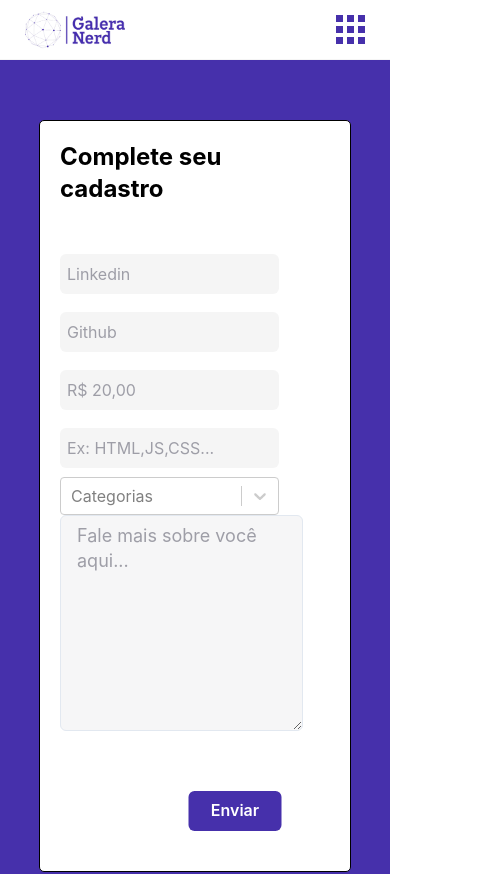
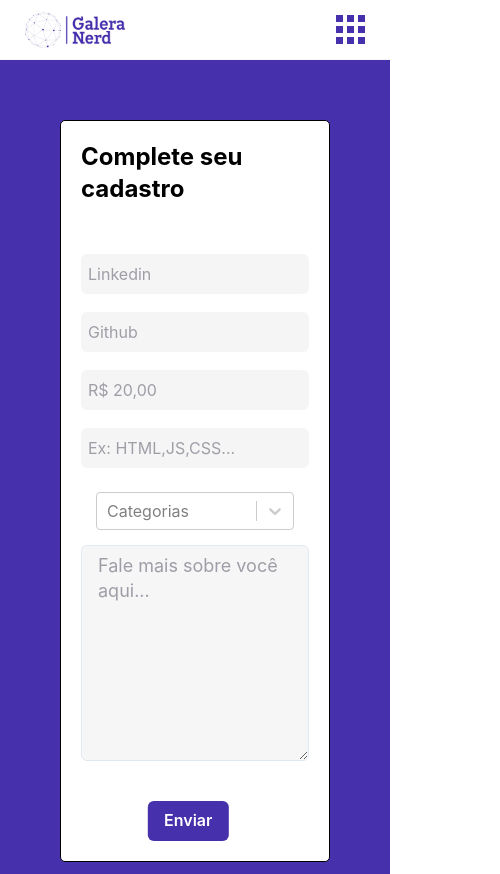
Before and after one commit to PauloHenriqueMagno/GaleraNerd, a React (Create React App) app: page /dev in a window 390 px wide. Shown: the top 874 px of the page, 500 px wide, since content can reach past the window. Built offline with nearby package versions, Linux system fonts and the light colour scheme; no server answers.

Commit message:
feature: mobile styled

```diff
--- a/src/components/DevForm/index.jsx
+++ b/src/components/DevForm/index.jsx
@@ -53,7 +53,6 @@ const DevForm = () => {
         desktop: "black solid 2px",
       }}
       sx={{
-        width: "80%",
         margin: "auto",
         display: "flex",
         flexDirection: "column",
@@ -91,7 +90,13 @@ const DevForm = () => {
             alignItems: "center",
           }}
         >
-          <Box sx={{ width: "90%" }}>
+          <Box
+            width={{
+              mobile: "100%",
+              desktop: "90%",
+            }}
+            padding={{ desktop: "15" }}
+          >
             <ComponentInput
               onChange={(e) => setLinkedin(e.target.value)}
               placeholderMessage="Linkedin"
@@ -110,7 +115,13 @@ const DevForm = () => {
               onChange={(e) => setTecnologyList(e.target.value)}
               placeholderMessage="Ex: HTML,JS,CSS..."
             />
-            <Box sx={{ width: "90%" }}>
+            <Box
+              width={{
+                mobile: "100%",
+                desktop: "90%",
+              }}
+              padding={{ mobile: "15" }}
+            >
               <Select
                 options={options}
                 isMulti
@@ -120,7 +131,7 @@ const DevForm = () => {
               />
             </Box>
           </Box>
-          <Box sx={{ width: "90%", height: "100%" }}>
+          <Box sx={{ width: "100%", height: "100%" }}>
             <TextAreaInput
               rows="8"
               onChange={(e) => setAbout(e.target.value)}
@@ -130,13 +141,13 @@ const DevForm = () => {
           </Box>
         </Box>
         <Button
+          left={{ mobile: "40%", desktop: "45%" }}
           sx={{
             bgColor: "purple.2",
             color: " white",
             width: "30%",
             transform: "translate(-50%)",
-            left: "50%",
-            m: "10",
+            m: "5",
           }}
           onClick={() => {
             console.log(data);
--- a/src/components/Input/styles.js
+++ b/src/components/Input/styles.js
@@ -1,7 +1,7 @@
 const style = {
   display: "flex",
   flexDirection: "column",
-  width: "90%",
+  width: "100%",
   input: {
     /* input */
     backgroundColor: "black.4",
--- a/src/pages/Dev/index.jsx
+++ b/src/pages/Dev/index.jsx
@@ -13,10 +13,8 @@ const Dev = () => {
       <Flex
         align="center"
         justifyContent={{ mobile: "center", desktop: "center" }}
-        minHeight="100vh"
-        minWidth="100vw"
         bgGradient={{
-          mobile: "linear(to-b, purple.2 85%, white 35%)",
+          mobile: "linear(to-b, purple.2 96%, white 35%)",
           desktop: "linear(to-b, purple.2 50%, white 50%, )",
         }}
       >
@@ -38,7 +36,7 @@ const Dev = () => {
           >
             Meus projetos
           </Heading>
-          <Accordion mt="50px" minWidth="500" defaultIndex={[0]} allowMultiple>
+          <Accordion mt="50px" defaultIndex={[0]} allowMultiple>
             <ProjectCard
               id="1"
               devId="1"
```
